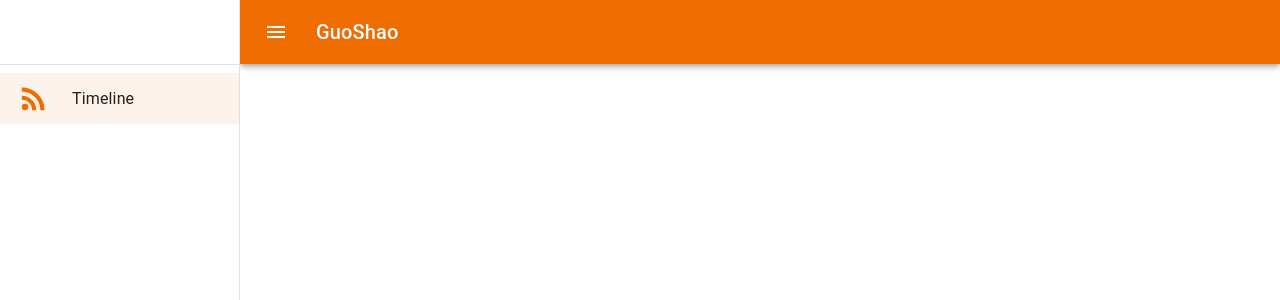
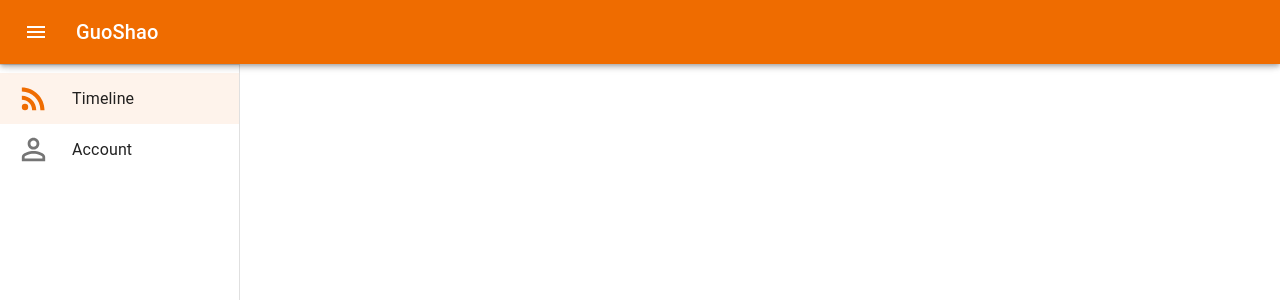
Before and after one commit to GuoShaoOrg/GuoShaoReader-PWA, a React (Create React App) app: page / in a window 1280 px wide. Shown: the top 300 px of the page. Built offline with nearby package versions, Linux system fonts and the light colour scheme.

Commit message:
set draw under app bar

```diff
--- a/src/views/Home.js
+++ b/src/views/Home.js
@@ -1,8 +1,9 @@
 import React from "react";
 import { Route, Routes } from "react-router-dom";
-import { AppBar, IconButton, Toolbar, Box, Divider, List, ListItemButton, ListItemIcon, ListItemText, Drawer, CssBaseline, Typography } from "@mui/material";
+import { AppBar, IconButton, Toolbar, Box, Divider, List, ListItemButton, ListItemIcon, ListItemText, Drawer, CssBaseline, Typography, ListItem } from "@mui/material";
 import MenuIcon from '@mui/icons-material/Menu';
 import RssFeedTwoToneIcon from '@mui/icons-material/RssFeedTwoTone';
+import PersonOutlineOutlinedIcon from '@mui/icons-material/PersonOutlineOutlined';
 import { useNavigate } from "react-router-dom";
 import Timeline from "./Timeline";
 
@@ -12,9 +13,14 @@ const drawerWidth = 240;
 function Home(props) {
 
   const { window } = props;
+  const container = window !== undefined ? () => window().document.body : undefined;
   const [mobileOpen, setMobileOpen] = React.useState(false);
   const [selectedIndex, setSelectedIndex] = React.useState("timeline");
+  const appBarRef = React.useRef(null);
+  const appBarHeight = appBarRef.current?.clientHeight
+  console.log("appBarHeight : ", appBarHeight)
   const navigate = useNavigate()
+
 
   const handleDrawerToggle = () => {
     setMobileOpen(!mobileOpen);
@@ -39,26 +45,38 @@ function Home(props) {
       <Toolbar />
       <Divider />
       <List>
+        <ListItem disablePadding>
           <ListItemButton selected={selectedIndex === "timeline"} onClick={() => { handlerListItemClick("timeline", "timeline") }}>
             <ListItemIcon>
+              {selectedIndex === "timeline" ? (
                 <RssFeedTwoToneIcon color="primary" fontSize="large" />
+              ) : <RssFeedTwoToneIcon fontSize="large" />}
             </ListItemIcon>
             <ListItemText primary="Timeline" />
           </ListItemButton>
+        </ListItem>
+        <ListItem disablePadding>
+          <ListItemButton selected={selectedIndex === "userInfo"} onClick={() => { handlerListItemClick("userInfo", "userInfo") }}>
+            <ListItemIcon>
+              <ListItemIcon>
+                {selectedIndex === "userInfo" ? (
+                  <PersonOutlineOutlinedIcon color="primary" fontSize="large" />
+                ) : <PersonOutlineOutlinedIcon fontSize="large" />}
+              </ListItemIcon>
+            </ListItemIcon>
+            <ListItemText primary="Account" />
+          </ListItemButton>
+        </ListItem>
       </List>
     </div>
   );
 
-  const container = window !== undefined ? () => window().document.body : undefined;
 
   return (
     <Box sx={{ display: 'flex' }}>
       <CssBaseline />
       <AppBar position="fixed"
-        sx={{
-          width: { sm: `calc(100% - ${drawerWidth}px)` },
-          ml: { sm: `${drawerWidth}px` },
-        }}
+        sx={{ zIndex: (theme) => theme.zIndex.drawer + 1 }}
       >
         <Toolbar>
           <IconButton
@@ -79,9 +97,7 @@ function Home(props) {
       <Box
         component="nav"
         sx={{ width: { sm: drawerWidth }, flexShrink: { sm: 0 } }}
-        aria-label="mailbox folders"
       >
-        {/* The implementation can be swapped with js to avoid SEO duplication of links. */}
         <Drawer
           container={container}
           variant="temporary"
```
Lines whose indentation alone changed are shown as unchanged.
